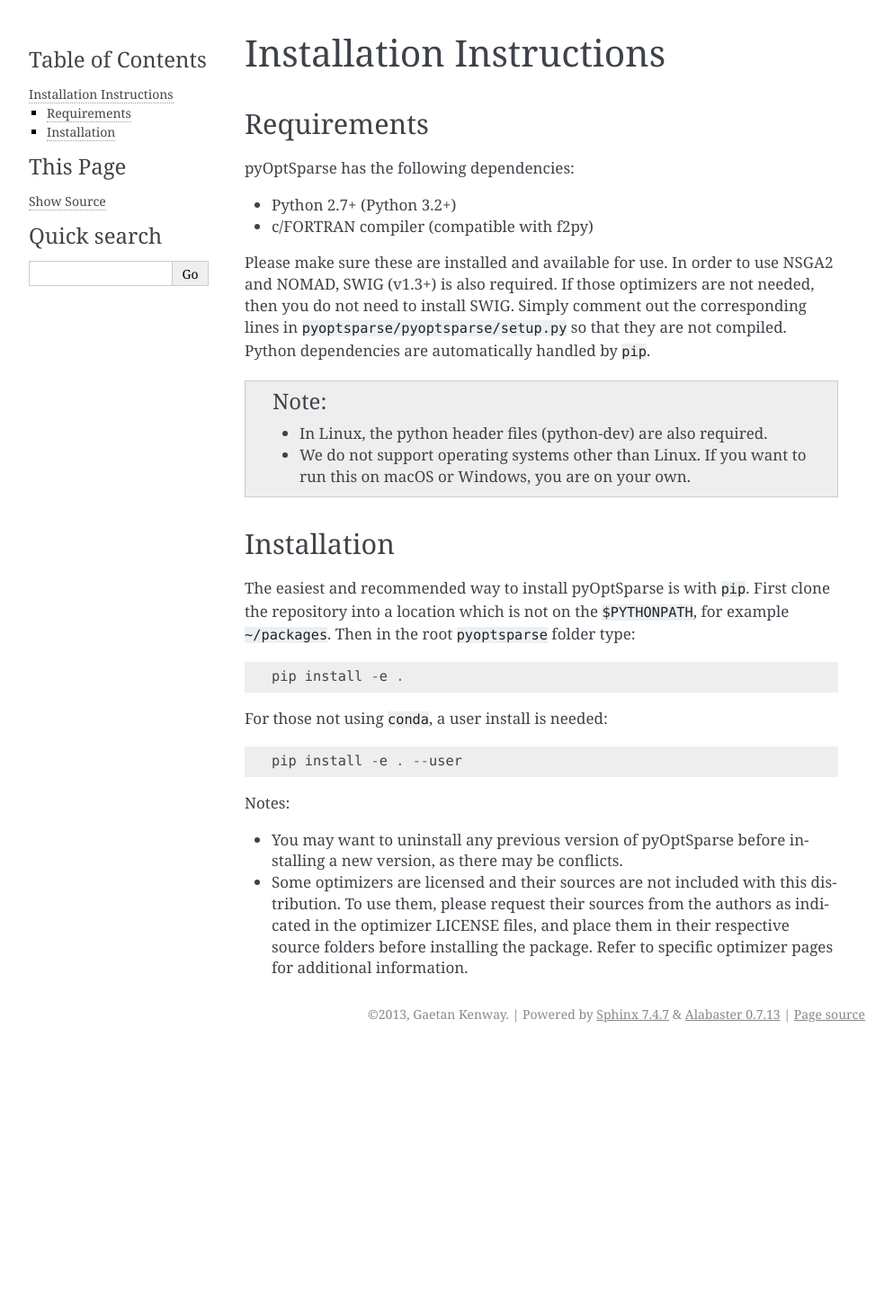
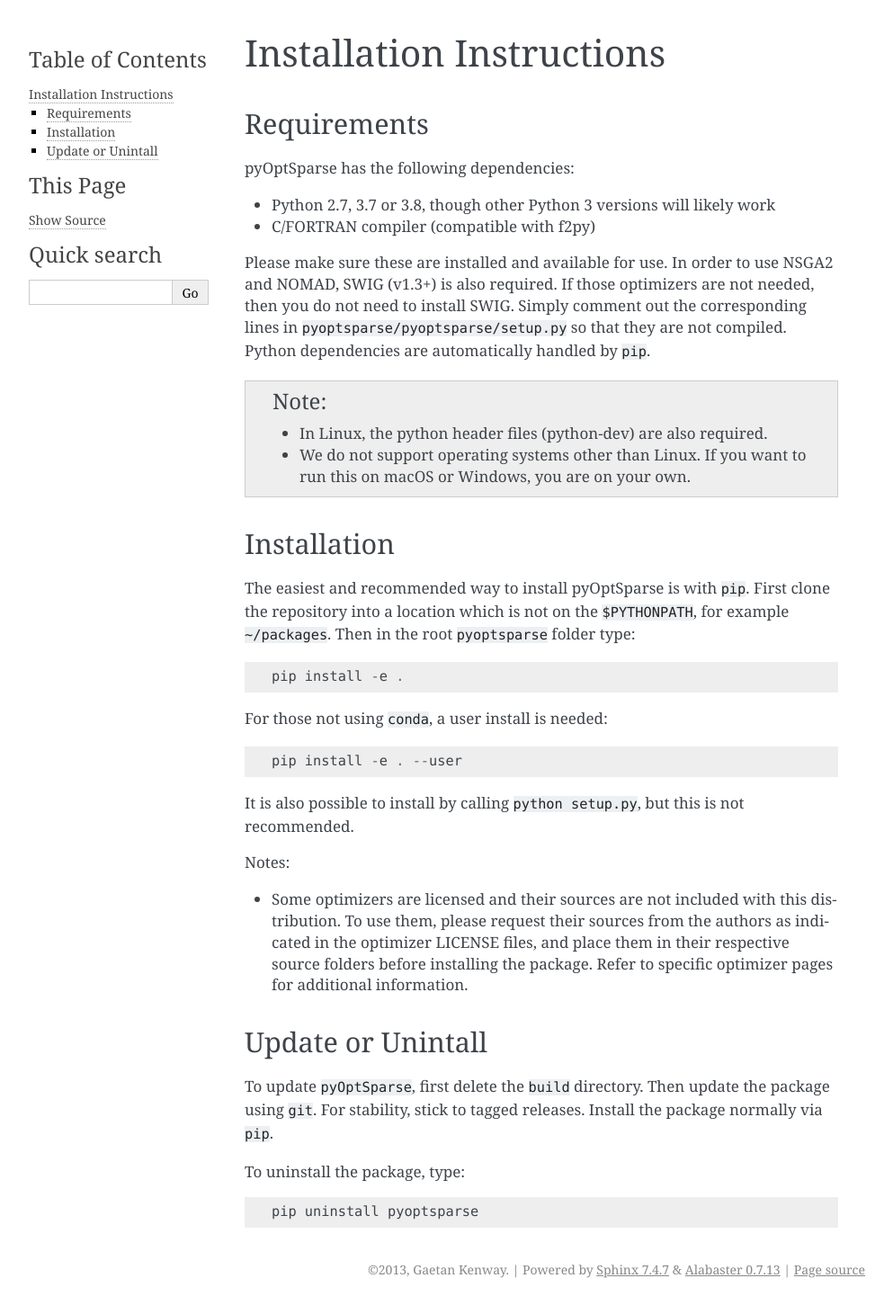
Before and after one commit to mdolab/pyoptsparse, a Sphinx documentation site: the page built from doc/install.rst, in a window 1280 px wide. Shown: the whole page at 90% size, without its empty margins (148-1141 px from the left). Built offline with Sphinx 7.4.7, drawn with Linux system fonts in a browser that asks for light colours; before the commit the page ends 1167 px from its top, so only the background shows below that.

Commit message:
Update install.rst

```diff
--- a/doc/install.rst
+++ b/doc/install.rst
@@ -7,8 +7,8 @@
 ------------
 pyOptSparse has the following dependencies:
 
-* Python 2.7+ (Python 3.2+)
-* c/FORTRAN compiler (compatible with f2py)
+* Python 2.7, 3.7 or 3.8, though other Python 3 versions will likely work
+* C/FORTRAN compiler (compatible with f2py)
 
 Please make sure these are installed and available for use.
 In order to use NSGA2 and NOMAD, SWIG (v1.3+) is also required.
@@ -33,11 +33,22 @@
 
   pip install -e . --user
 
+It is also possible to install by calling ``python setup.py``, but this is not recommended.
+
 Notes:
 
-* You may want to uninstall any previous version of pyOptSparse before installing a new
-  version, as there may be conflicts.
 * Some optimizers are licensed and their sources are not included with this distribution.
   To use them, please request their sources from the authors as indicated in the optimizer
   LICENSE files, and place them in their respective source folders before installing the package.
   Refer to specific optimizer pages for additional information.
+
+Update or Unintall
+------------------
+To update ``pyOptSparse``, first delete the ``build`` directory.
+Then update the package using ``git``.
+For stability, stick to tagged releases.
+Install the package normally via ``pip``.
+
+To uninstall the package, type::
+
+  pip uninstall pyoptsparse
```
